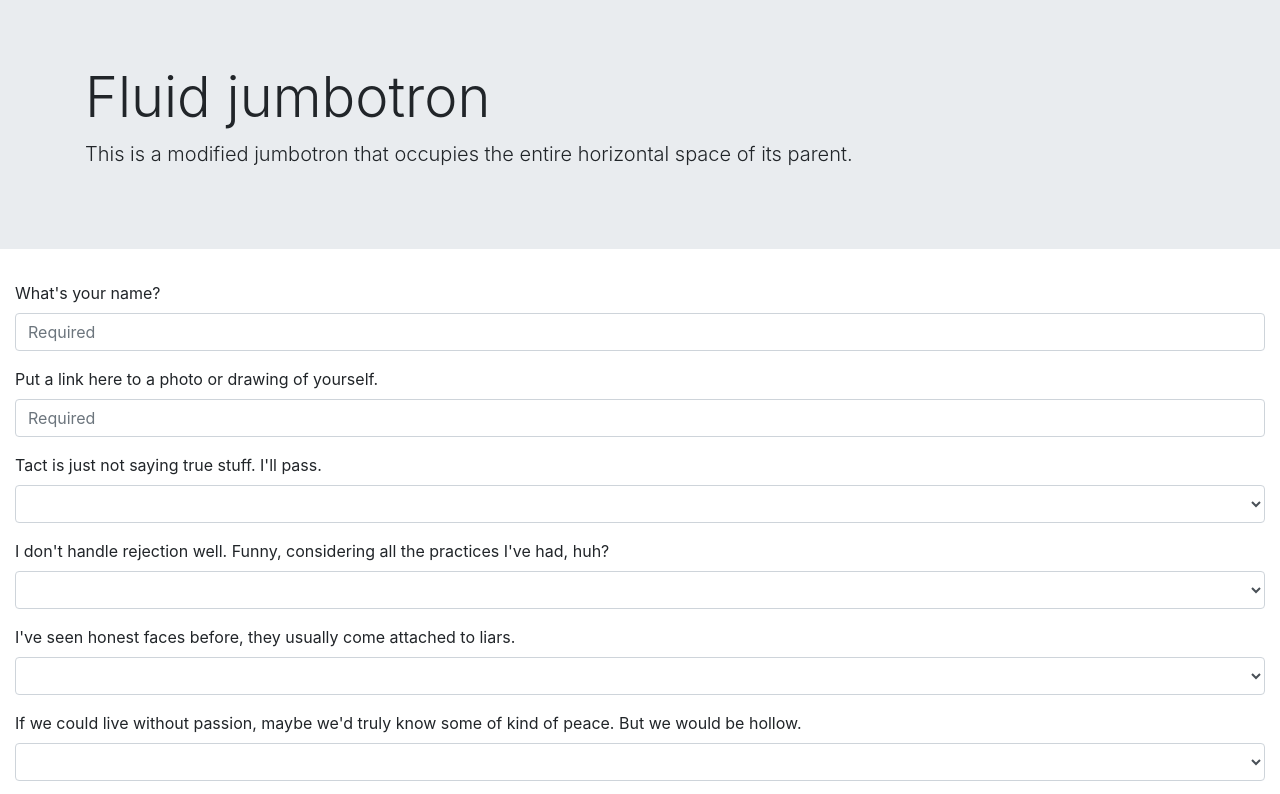
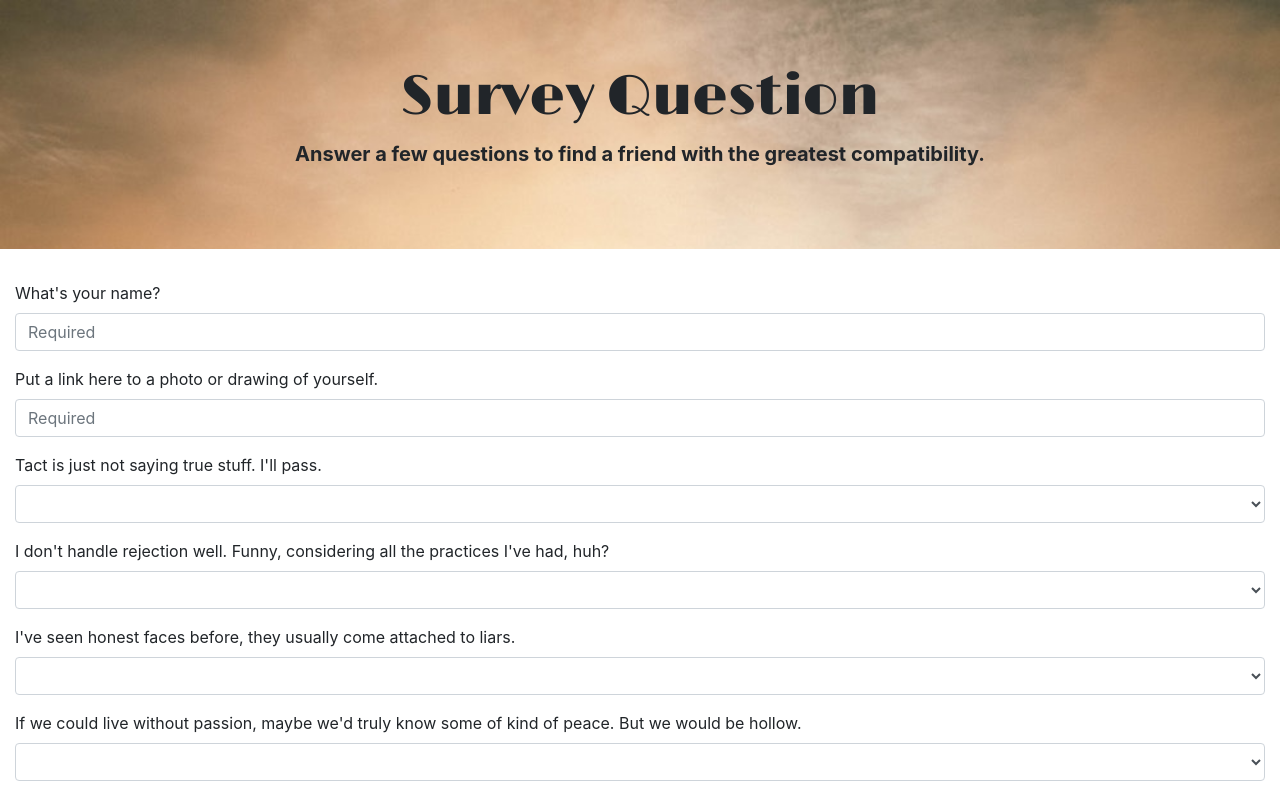
Before and after one commit to LucyQ19/friendFinder, a website: page app/public/survey.html in a window 1280 px wide. Shown: the top 794 px of the page. Drawn offline with nearby package versions, Linux system fonts and the light colour scheme.

Commit message:
added surveyStyle.css to survey.html

```diff
--- a/app/public/css/homeStyle.css
+++ b/app/public/css/surveyStyle.css
@@ -1,24 +1,13 @@
-html,
-body {
-    width: 100%;
-    height: 100%;
+#surveyHeader {
+    background-image: url('../images/homeBackground.jpeg');
+    background-size: cover;
+    width: auto;
 }
 
-body {
-    background-image: url('../images/homeBackground.jpeg');
-    background-size: cover;
-
-}
-
-#mainHeader{
-    background: transparent;
-}
-
-#mainTitle {
+#surveyTitle {
     font-family: 'Limelight', cursive;
 }
 
-#mainLead {
+#surveyLead {
     font-weight: bolder;
-    font-size: 22px;
 }
--- a/app/public/survey.html
+++ b/app/public/survey.html
@@ -7,23 +7,25 @@
 
     <!-- Bootstrap CSS -->
     <link rel="stylesheet" type="text/css" href="css/reset.css">
+    <link href="https://fonts.googleapis.com/css?family=Limelight&display=swap" rel="stylesheet">
     <link rel="stylesheet" href="https://stackpath.bootstrapcdn.com/bootstrap/4.3.1/css/bootstrap.min.css" integrity="sha384-ggOyR0iXCbMQv3Xipma34MD+dH/1fQ784/j6cY/iJTQUOhcWr7x9JvoRxT2MZw1T" crossorigin="anonymous">
+    <link rel="stylesheet" type="text/css" href="css/surveyStyle.css">
 
     <title>Survey Questions</title>
   </head>
   <body>
 
-    <div class="jumbotron jumbotron-fluid">
+    <div class="jumbotron jumbotron-fluid text-center" id="surveyHeader">
         <div class="container">
-            <h1 class="display-4">Fluid jumbotron</h1>
-            <p class="lead">This is a modified jumbotron that occupies the entire horizontal space of its parent.</p>
+            <h1 class="display-4" id="surveyTitle">Survey Question</h1>
+                <p class="lead" id="surveyLead">Answer a few questions to find a friend with the greatest compatibility.</p>
         </div>
     </div>
 
     <div class="container-fluid">
         <div class="row">
             <div class="col-sm-12">
-                <form>
+                <form method="POST" role="form">
                     <div class="form-group">
                         <label for="name">What's your name?</label>
                         <input type="name" class="form-control" id="friendName" placeholder="Required">
@@ -142,7 +144,7 @@
                                 <option value=5>5 (Strongly Agree)</option>
                             </select>
                     </div>
-                    <button type="submit" class="btn btn-primary" id="surveyBtn">Submit</button>
+                    <button type="submit" class="btn btn-outline-dark btn-lg" id="surveyBtn">Submit</button>
                 </form>
             </div>
         </div>
```
Also changed, not shown: app/public/home.html (+3 -3 lines).
